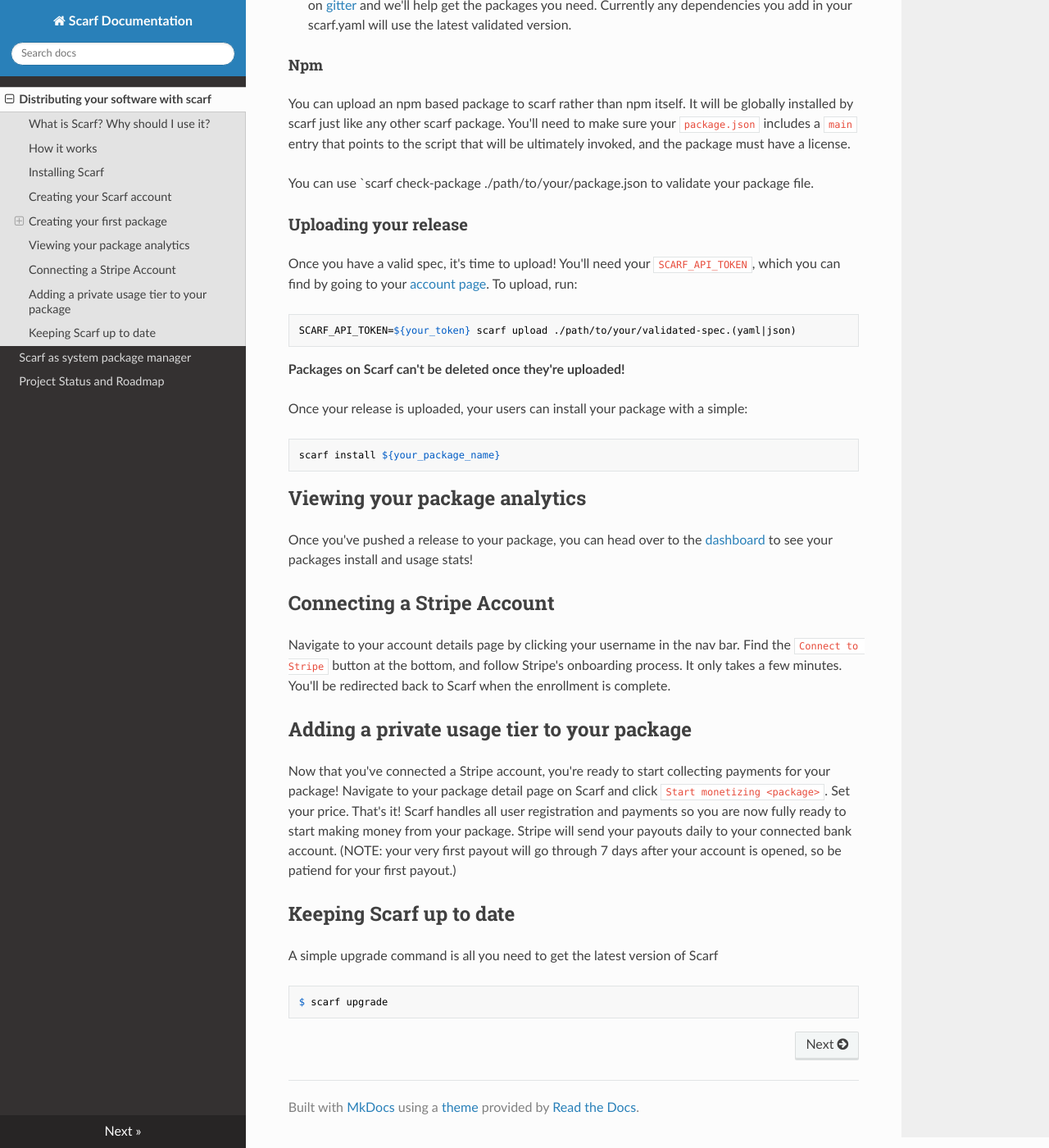
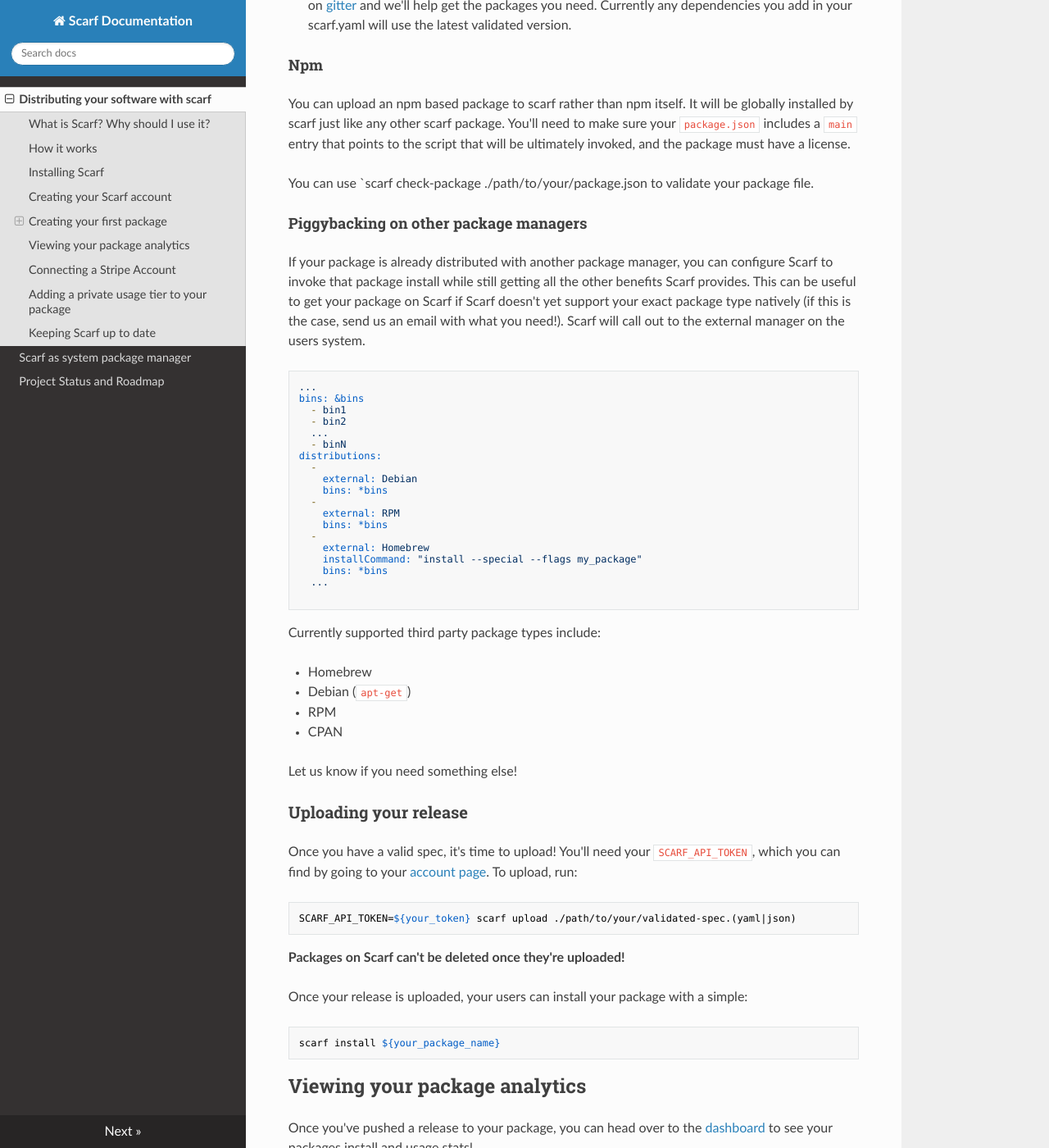
Before and after one commit to scarf-sh/scarf, an MkDocs documentation site: the page built from docs/docs/index.md, in a window 1280 px wide and 1400 px high, scrolled down 2531 px. Shown: the whole window at 82% size. Built offline with MkDocs 1.6.1, drawn with Linux system fonts in a browser that asks for light colours; nearby versions of some CDN libraries.

Commit message:
docs for piggybacking

````diff
--- a/docs/docs/index.md
+++ b/docs/docs/index.md
@@ -136,6 +136,47 @@
 You can use `scarf check-package ./path/to/your/package.json to
 validate your package file.
 
+#### Piggybacking on other package managers
+
+If your package is already distributed with another package manager, you can
+configure Scarf to invoke that package install while still getting all the other
+benefits Scarf provides. This can be useful to get your package on Scarf if
+Scarf doesn't yet support your exact package type natively (if this is the case,
+send us an email with what you need!). Scarf will call out to the external
+manager on the users system.
+
+
+```yaml
+...
+bins: &bins
+  - bin1
+  - bin2
+  ...
+  - binN
+distributions:
+  -
+    external: Debian
+    bins: *bins
+  -
+    external: RPM
+    bins: *bins
+  -
+    external: Homebrew
+    installCommand: "install --special --flags my_package"
+    bins: *bins
+  ...
+
+```
+
+Currently supported third party package types include:
+
+- Homebrew
+- Debian (`apt-get`)
+- RPM
+- CPAN
+
+Let us know if you need something else!
+
 ### Uploading your release
 
 Once you have a valid spec, it's time to upload! You'll need your
````
